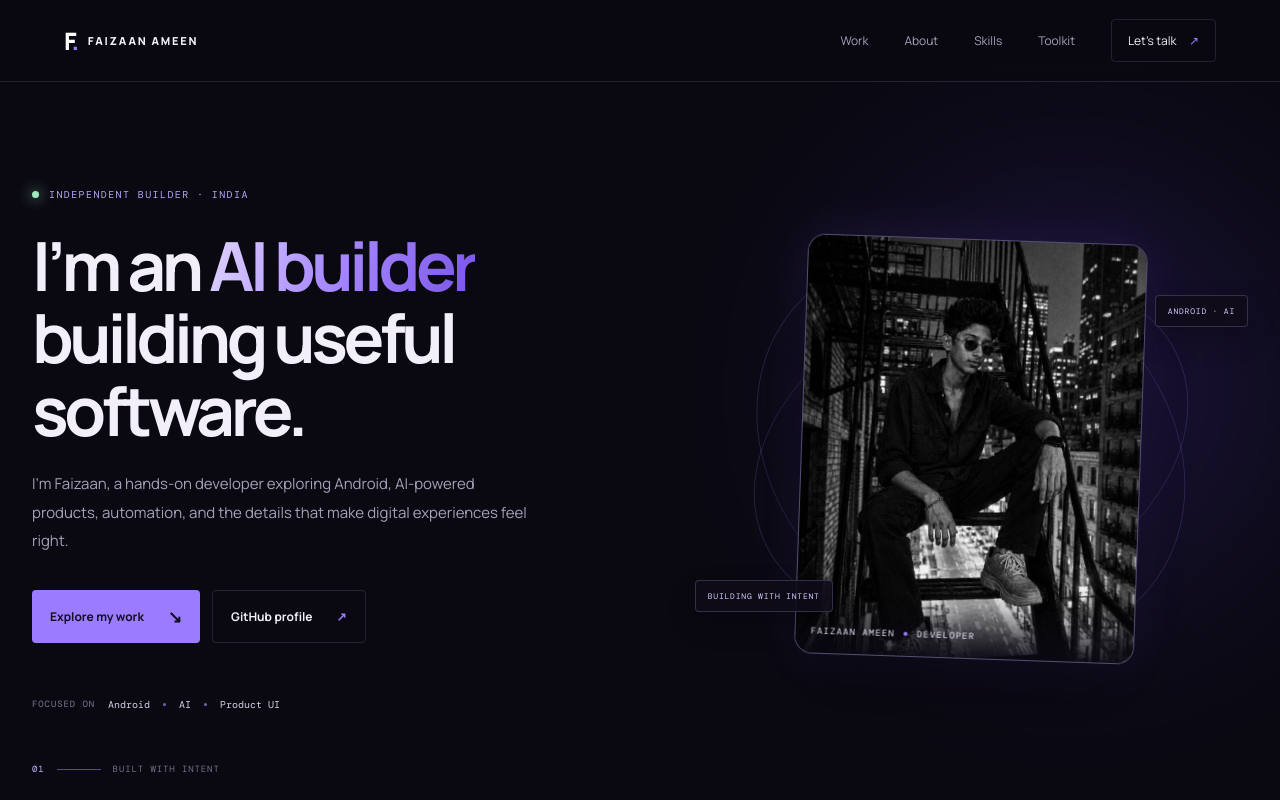
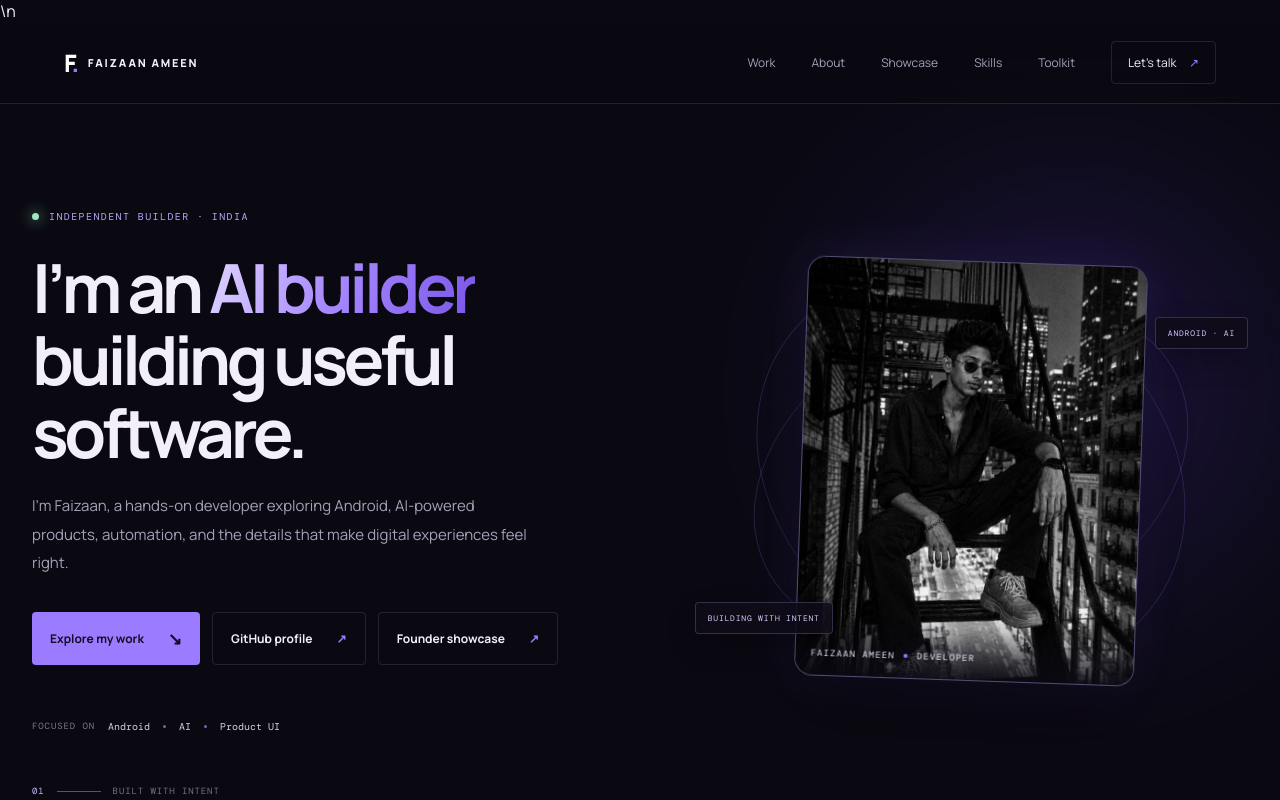
Before and after one commit to faizaanameenr/Faizaan-Ameen, a plain HTML site: page index.html in a window 1280 px wide. Shown: the top 800 px of the page. Drawn offline with nearby package versions, Linux system fonts and the light colour scheme.

Commit message:
Connect YouTube and Founder Showcase to portfolio identity

```diff
--- a/index.html
+++ b/index.html
@@ -23,7 +23,7 @@
   <meta property="og:image" content="https://faizaanameenr.vercel.app/social-preview.svg">
   <meta name="twitter:card" content="summary_large_image">
   <meta name="twitter:title" content="Faizaan Ameen R — Software Developer">
-  <meta name="twitter:description" content="Building useful software across Android, AI, automation, and design.">
+  <meta name="twitter:description" content="Building useful software across Android, AI, automation, and design.">\n  <meta name="twitter:image" content="https://faizaanameenr.vercel.app/social-preview.svg">
   <script type="application/ld+json">
   {
     "@context": "https://schema.org",
@@ -32,7 +32,7 @@
     "url": "https://faizaanameenr.vercel.app/",
     "description": "Software developer and technology enthusiast focused on Android development, AI projects, automation, and UI/UX design.",
     "knowsAbout": ["Android development", "Kotlin", "Jetpack Compose", "Artificial intelligence", "Software automation", "User interface design", "User experience design"],
-    "sameAs": ["https://github.com/faizaanameenr", "https://x.com/faizaanameenr", "https://www.linkedin.com/in/faizaan-ameen-268a84447/"],
+    "sameAs": ["https://github.com/faizaanameenr", "https://www.linkedin.com/in/faizaan-ameen-268a84447/", "https://x.com/faizaanameenr", "https://www.youtube.com/@faizaanameenr"],
     "mainEntityOfPage": {"@type": "WebPage", "@id": "https://faizaanameenr.vercel.app/"}
   }
   </script>
@@ -43,7 +43,7 @@
   <header class="topbar">
     <a class="brand" href="#home" aria-label="Faizaan Ameen R home"><span class="brand-mark">F<span>.</span></span><span>FAIZAAN AMEEN</span></a>
     <nav class="nav" id="nav">
-      <a href="#work">Work</a><a href="#about">About</a><a href="#skills-expertise">Skills</a><a href="#toolkit">Toolkit</a><a href="#contact" class="nav-contact">Let’s talk <span>↗</span></a>
+      <a href="#work">Work</a><a href="#about">About</a><a href="founder-showcase/">Showcase</a><a href="#skills-expertise">Skills</a><a href="#toolkit">Toolkit</a><a href="#contact" class="nav-contact">Let’s talk <span>↗</span></a>
     </nav>
     <button class="menu-toggle" id="menu-toggle" aria-label="Toggle navigation" aria-expanded="false"><span></span><span></span></button>
   </header>
@@ -53,7 +53,7 @@
         <div class="eyebrow"><span class="status-dot"></span> INDEPENDENT BUILDER · INDIA</div>
         <h1 class="hero-heading">I’m <span id="rotating-article">an</span> <span class="gradient-text role-rotator" id="rotating-role" aria-label="Android developer">Android developer</span><br>building useful software.</h1>
         <p class="hero-lede">I’m Faizaan, a hands-on developer exploring Android, AI-powered products, automation, and the details that make digital experiences feel right.</p>
-        <div class="hero-actions"><a class="button button-primary" href="#work">Explore my work <span>↘</span></a><a class="button button-quiet" href="https://github.com/faizaanameenr" target="_blank" rel="noreferrer">GitHub profile <span>↗</span></a></div>
+        <div class="hero-actions"><a class="button button-primary" href="#work">Explore my work <span>↘</span></a><a class="button button-quiet" href="https://github.com/faizaanameenr" target="_blank" rel="noreferrer">GitHub profile <span>↗</span></a><a class="button button-quiet" href="founder-showcase/">Founder showcase <span>↗</span></a></div>
         <div class="hero-meta"><span>FOCUSED ON</span><span>Android</span><i></i><span>AI</span><i></i><span>Product UI</span></div>
       </div>
       <div class="hero-art hero-portrait" aria-label="Portrait of Faizaan Ameen">
@@ -104,7 +104,7 @@
       </div>
     </section>
     <section class="section-wrap toolkit-section" id="toolkit"><div class="section-heading"><div><div class="eyebrow">TOOLS & INTERESTS / 03</div><h2>The working <span class="gradient-text">toolkit.</span></h2></div><p>A snapshot of the technologies and disciplines I work with or actively explore. Not a claim of equal depth across every tool.</p></div><div class="toolkit-grid"><div class="toolkit-card"><div class="tool-icon">⌘</div><div><h3>Android engineering</h3><p>Kotlin · Jetpack Compose · Material 3 · Gradle</p></div><span>01</span></div><div class="toolkit-card"><div class="tool-icon">◈</div><div><h3>Backend & data</h3><p>Supabase · PostgreSQL · Auth · Data boundaries</p></div><span>02</span></div><div class="toolkit-card"><div class="tool-icon">✳</div><div><h3>AI & agents</h3><p>Gemini · OpenRouter · AI-assisted coding workflows</p></div><span>03</span></div><div class="toolkit-card"><div class="tool-icon">▧</div><div><h3>Design & experience</h3><p>UI/UX · Responsive layouts · Visual consistency</p></div><span>04</span></div><div class="toolkit-card"><div class="tool-icon">⌁</div><div><h3>Automation & quality</h3><p>PowerShell · Build verification · Debugging</p></div><span>05</span></div><div class="toolkit-card"><div class="tool-icon">⌘</div><div><h3>Web foundations</h3><p>HTML · CSS · JavaScript · GitHub</p></div><span>06</span></div></div></section>
-    <section class="contact-section" id="contact"><div class="section-wrap contact-layout"><div><div class="eyebrow">HAVE SOMETHING IN MIND? / 04</div><h2>Let’s make<br>something <span class="gradient-text">useful.</span></h2><p>Open to thoughtful conversations about software, product ideas, Android, AI, and creative technology.</p></div><div class="contact-panel"><span class="contact-orb">↗</span><div class="contact-panel-label">FIND ME ONLINE</div><a href="https://github.com/faizaanameenr" target="_blank" rel="noopener noreferrer">GitHub <span>↗</span></a><a href="https://x.com/faizaanameenr" target="_blank" rel="noopener noreferrer">X / Twitter <span>↗</span></a><a href="https://www.linkedin.com/in/faizaan-ameen-268a84447/" target="_blank" rel="noopener noreferrer">LinkedIn <span>↗</span></a><a href="https://github.com/faizaanameenr/Faizaan-Ameen" target="_blank" rel="noopener noreferrer">Portfolio repository <span>↗</span></a><a class="contact-email" href="mailto:faizaanameen.dev@gmail.com">faizaanameen.dev@gmail.com <span>↗</span></a></div></div></section>
+    <section class="contact-section" id="contact"><div class="section-wrap contact-layout"><div><div class="eyebrow">HAVE SOMETHING IN MIND? / 04</div><h2>Let’s make<br>something <span class="gradient-text">useful.</span></h2><p>Open to thoughtful conversations about software, product ideas, Android, AI, and creative technology.</p></div><div class="contact-panel"><span class="contact-orb">↗</span><div class="contact-panel-label">FIND ME ONLINE</div><a href="https://github.com/faizaanameenr" target="_blank" rel="noopener noreferrer">GitHub <span>↗</span></a><a href="https://x.com/faizaanameenr" target="_blank" rel="noopener noreferrer">X / Twitter <span>↗</span></a><a href="https://www.linkedin.com/in/faizaan-ameen-268a84447/" target="_blank" rel="noopener noreferrer">LinkedIn <span>↗</span></a><a href="https://www.youtube.com/@faizaanameenr" target="_blank" rel="noopener noreferrer">YouTube <span>↗</span></a><a href="founder-showcase/">Founder Showcase <span>↗</span></a><a href="https://github.com/faizaanameenr/Faizaan-Ameen" target="_blank" rel="noopener noreferrer">Portfolio repository <span>↗</span></a><a class="contact-email" href="mailto:faizaanameen.dev@gmail.com">faizaanameen.dev@gmail.com <span>↗</span></a></div></div></section>
   </main>
   <footer class="footer section-wrap"><a class="brand" href="#home"><span class="brand-mark">F<span>.</span></span><span>FAIZAAN AMEEN</span></a><span>Independent work. Continuous learning.</span><a href="#home" class="back-to-top">BACK TO TOP <svg aria-hidden="true" viewBox="0 0 24 24" width="14" height="14" fill="none" stroke="currentColor" stroke-width="2" stroke-linecap="round" stroke-linejoin="round"><path d="M12 19V5M5 12l7-7 7 7"/></svg></a><small>© <span id="year"></span> Faizaan Ameen R</small></footer>
   <script src="script.js"></script>
```
